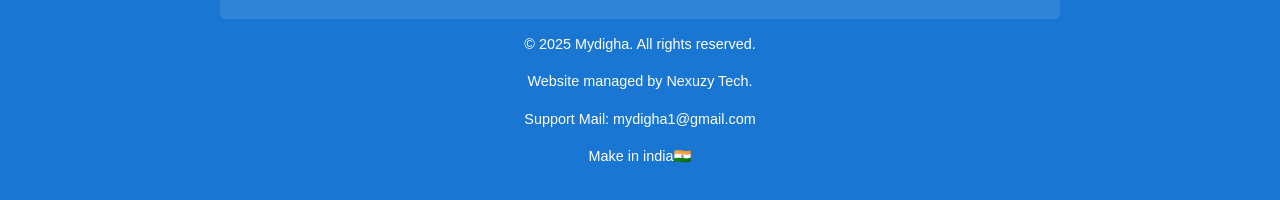
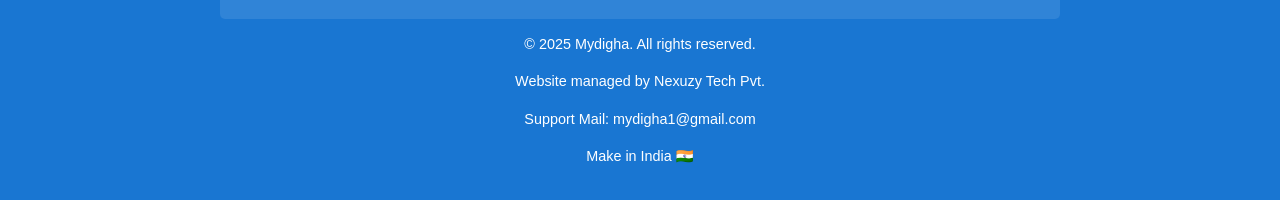
Before and after one commit to david0154/Digha, a plain HTML site: page index.html in a window 1280 px wide. Shown: the part 6383-6583 px from the top of the page. Drawn offline with Linux system fonts and the light colour scheme.

Commit message:
Update index.html

```diff
--- a/index.html
+++ b/index.html
@@ -473,9 +473,9 @@
         <p>This website, Mydigha, is committed to protecting your privacy. We do not collect any personal information from our visitors directly. Any links to third-party websites are subject to their own privacy policies, which we encourage you to review. We use Google AdSense to display advertisements, which may use cookies to serve ads based on your prior visits to this or other websites. You may opt out of personalized advertising by visiting Ads Settings. For more information on how Google uses data, please refer to <a href="https://policies.google.com/technologies/partner-sites" target="_blank">Google's policy on Partner Sites</a>.</p>
     </div>
     <p>&copy; 2025 Mydigha. All rights reserved.</p>
-        <p>Website managed by Nexuzy Tech.</p>
+    <p>Website managed by <a href="https://nexuzy.tech" target="_blank">Nexuzy Tech Pvt</a>.</p>
     <p>Support Mail: <a href="mailto:mydigha1@gmail.com">mydigha1@gmail.com</a></p>
-        <p>Make in india🇮🇳</p>
+    <p>Make in India 🇮🇳</p>
 </footer>
 </body>
 	<head>
```
Lines whose indentation alone changed are shown as unchanged.
